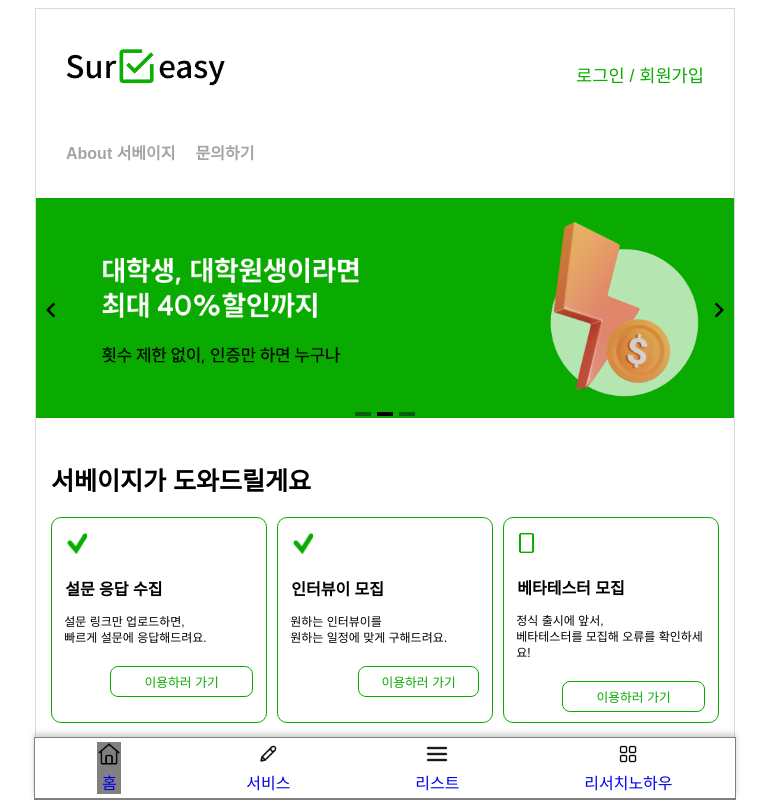
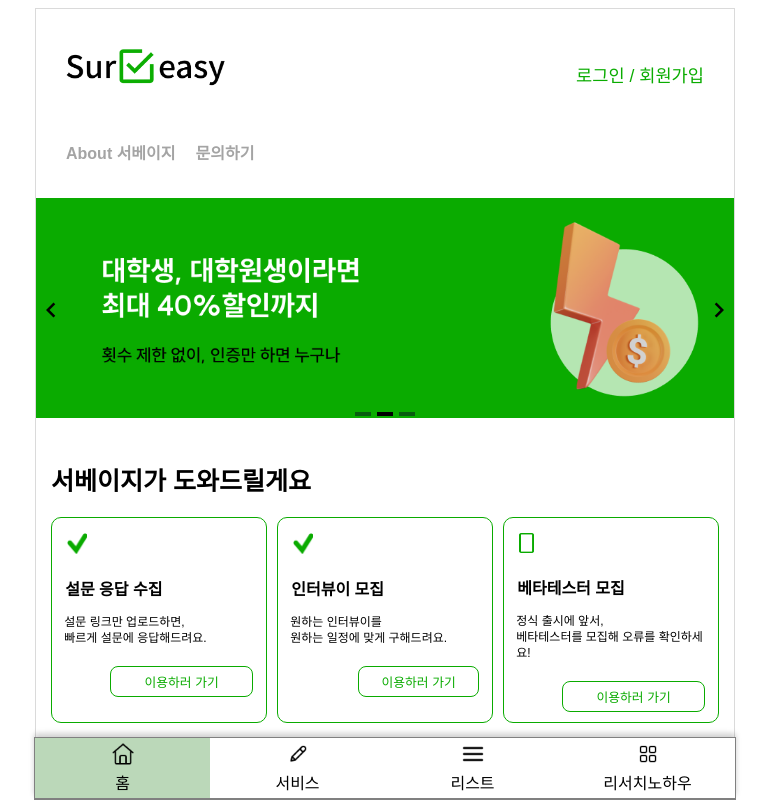
Before and after one commit to surveasy2019/surveasy-web-renewal, a Vue app: page / in a window 1280 px wide. Shown: the top 800 px of the page, without its empty margins (255-1024 px from the left). Built offline with nearby package versions, Linux system fonts and the light colour scheme; no server answers.

Commit message:
feat : bottom bar 개선

```diff
--- a/src/components/BottomBar.vue
+++ b/src/components/BottomBar.vue
@@ -1,20 +1,20 @@
 <template>
   <div class="bottom-bar-container">
-    <router-link to="/" class="bar-item-container" @click="changeTab('home')" :class="{ 'active': activeTab === 'home' }">
+    <router-link to="/" class="bar-item-container" :class="{ 'active': activeTab === '' }">
       <div class="ii"><img class="bar-img" src="@/assets/barIcon/home_icon.png" alt="home"></div>
-      <div>홈</div>
+      <div class="item-text">홈</div>
     </router-link>
-    <router-link to="/service" class="bar-item-container" @click="changeTab('service')" :class="{ 'active': activeTab === 'service' }">
+    <router-link to="/service" class="bar-item-container" :class="{ 'active': activeTab === 'service' }">
       <div><img class="bar-img" src="@/assets/barIcon/service_icon.png" alt="service"></div>
-      <div>서비스</div>
+      <div class="item-text">서비스</div>
     </router-link>
-    <router-link to="/list" class="bar-item-container" @click="changeTab('list')" :class="{ 'active': activeTab === 'list' }">
+    <router-link to="/list" class="bar-item-container" :class="{ 'active': activeTab === 'list' }">
       <div><img class="bar-img" src="@/assets/barIcon/list_icon.png" alt="list"></div>
-      <div>리스트</div>
+      <div class="item-text">리스트</div>
     </router-link>
-    <router-link to="/knowhow" class="bar-item-container" @click="changeTab('knowhow')" :class="{ 'active': activeTab === 'knowhow' }">
+    <router-link to="/knowhow" class="bar-item-container" :class="{ 'active': activeTab === 'knowhow' }">
       <div><img class="bar-img" src="@/assets/barIcon/knowhow_icon.png" alt="knowhow"></div>
-      <div>리서치노하우</div>
+      <div class="item-text">리서치노하우</div>
     </router-link>
   </div>
 </template>
@@ -23,12 +23,17 @@
 export default {
   data() {
     return {
-      activeTab: 'home' // 초기 탭 설정
+      activeTab: '' // 초기 탭 설정
     };
   },
-  methods: {
-    changeTab(tab) {
-      this.activeTab = tab; // 클릭된 탭으로 변경
+  created() {
+    // 초기화: 현재 경로에 따라 활성화된 메뉴 설정
+    this.activeTab = this.$route.path.substring(1);
+  },
+  watch: {
+    // 경로 변경 시 활성화된 메뉴 업데이트
+    $route(to, from) {
+      this.activeTab = to.path.substring(1);
     }
   }
 }
@@ -36,35 +41,34 @@ export default {
 
 <style>
 .bottom-bar-container .bar-item-container.active {
-  background-color: gray; /* 활성화된 탭의 배경색을 회색으로 설정 */
+  background-color: #bbd8b9; /* 활성화된 탭의 배경색을 회색으로 설정 */
 }
 .bottom-bar-container {
   display: flex;
-  justify-content: space-around;
+  justify-content: space-between;
   align-items: center;
+  width: 100%;
   height: 40px;
   background-color: #fff;
   box-shadow: 0px -4px 6px rgba(0, 0, 0, 0.1);
 }
 .bar-item-container {
-  display: flex;
-  flex-direction: column;
-  align-items: center;
+  flex: 1;
   cursor: pointer;
   text-decoration: none;
+  display: flex;
+  flex-direction: column; /* 아이템을 세로로 배치하기 위해 */
+  justify-content: center; /* 세로 가운데 정렬 */
+  align-items: center;
+  height: 100%;
 }
 
 .bar-img {
   width: 24px;
   height: 24px;
 }
-/*
-.active {
-  color: #0AAB00;
+
+.item-text{
+  color: black;
 }
-
-
-
-
-*/
 </style>
```
